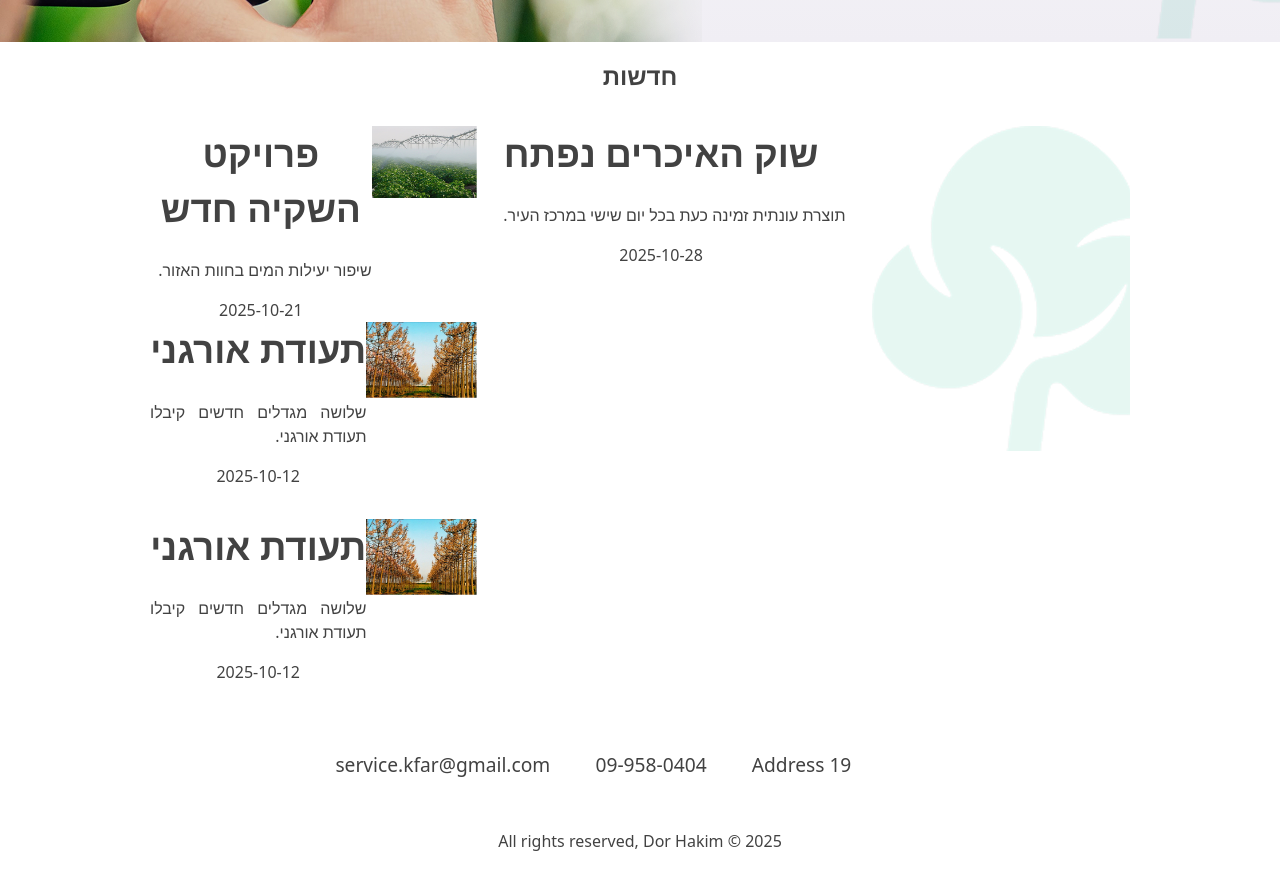
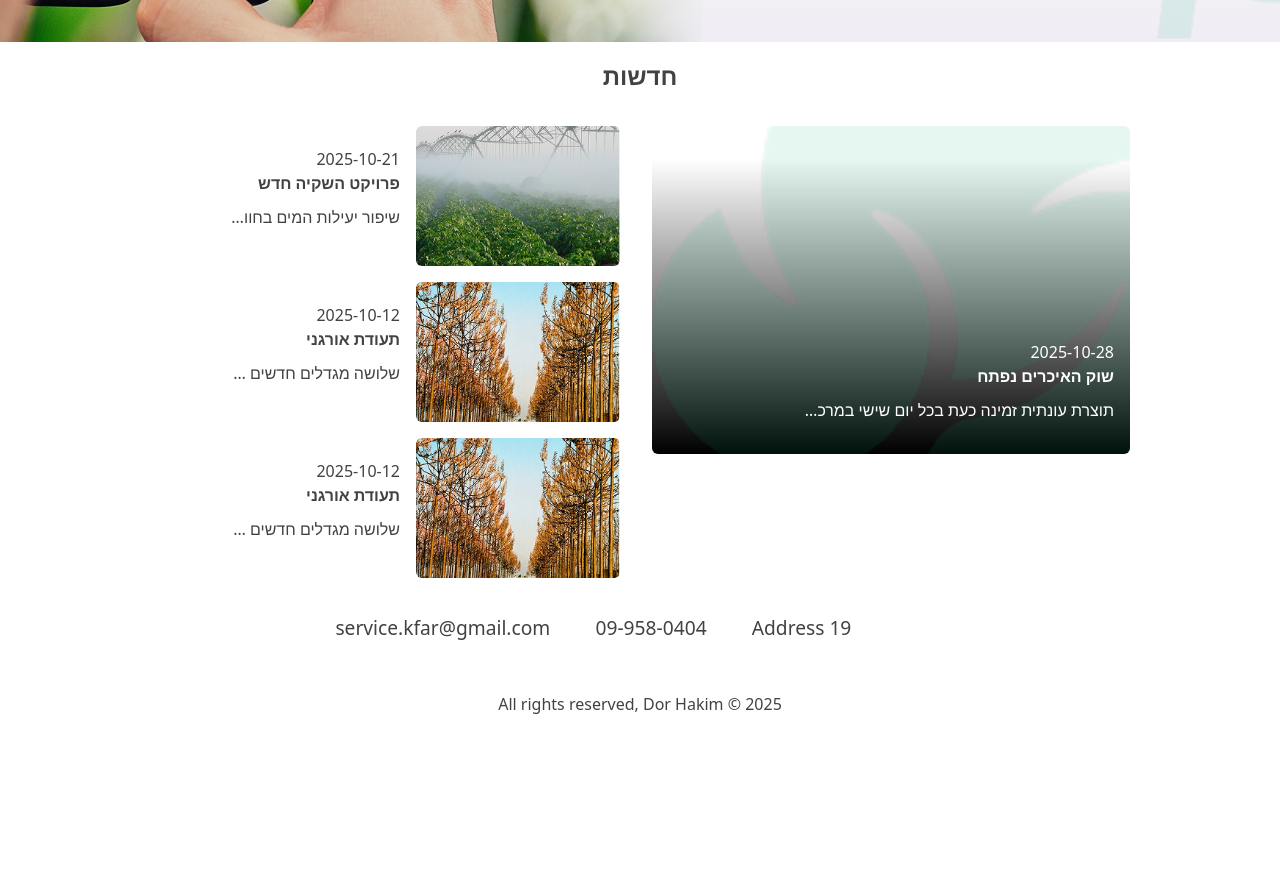
Before and after one commit to dorhakim100/Nizkei-Teva, a React (Vite) app: page / in a window 1280 px wide. Shown: the part 1700-2573 px from the top of the page. After the commit the page ends 2436 px from the top, so only its background shows below. Built offline with nearby package versions, Linux system fonts and the light colour scheme; some icons are missing.

Commit message:
Style News grid and imgs

```diff
--- a/src/assets/styles/basics/helpers.scss
+++ b/src/assets/styles/basics/helpers.scss
@@ -38,3 +38,9 @@
     outline: none;
   }
 }
+
+.text-overflow-ellipsis {
+  overflow: hidden;
+  text-overflow: ellipsis;
+  white-space: nowrap;
+}
--- a/src/components/News/NewsCard/NewsCard.tsx
+++ b/src/components/News/NewsCard/NewsCard.tsx
@@ -14,26 +14,26 @@ export function NewsCard({ item, language, onClick }: NewsCardProps) {
   return (
     <article
       className='news-card'
-      onClick={() => onClick?.(item)}
+      // onClick={() => onClick?.(item)}
       role={onClick ? 'button' : undefined}
       tabIndex={onClick ? 0 : -1}
     >
       {item.imageUrl && (
-        <div className='news-card__media'>
+        <div className='media'>
           <img
             src={item.imageUrl}
             alt={typeof title === 'string' ? title : ''}
           />
         </div>
       )}
-      <div className='news-card__content'>
-        <h3 className='news-card__title'>{title}</h3>
-        {summary && <p className='news-card__summary'>{summary}</p>}
+      <div className='content'>
         {item.publishedAt && (
-          <time className='news-card__date' dateTime={item.publishedAt}>
+          <time className='date' dateTime={item.publishedAt}>
             {item.publishedAt}
           </time>
         )}
+        <h4 className='title'>{title}</h4>
+        {summary && <p className='summary'>{summary}</p>}
       </div>
     </article>
   )
--- a/src/components/News/NewsCard/styles/NewsCard.scss
+++ b/src/components/News/NewsCard/styles/NewsCard.scss
@@ -1,7 +1,63 @@
 .news-card {
+  // justify-self: start;
   display: grid;
-  grid-auto-flow: column;
+  grid-template-columns: auto 250px;
+  gap: 1rem;
+  text-align: start;
+  align-items: center;
+  height: fit-content;
+
+  &:first-of-type {
+    grid-template-columns: 1fr;
+    position: relative;
+    align-self: start;
+
+    // grid-column: 1/4;
+
+    .media {
+      img {
+        z-index: 1;
+        width: 100%;
+        object-fit: cover;
+
+        background: linear-gradient(0deg, #000 0%, rgba(0, 0, 0, 0) 90%);
+      }
+
+      // background-color: $primary-color;
+    }
+
+    .content {
+      position: absolute;
+
+      bottom: 0;
+      left: 0;
+      width: 100%;
+      color: $white;
+
+      padding: 1rem;
+
+      // background-color: $primary-color;
+    }
+  }
+
   img {
     aspect-ratio: 204 / 140;
+    object-fit: cover;
+    min-width: 204px;
+    border-radius: 6px;
+
+    @media (max-width: $narrow-breakpoint) {
+      width: 127px;
+    }
+  }
+
+  .content {
+    .summary {
+      max-width: 70%;
+      text-wrap: nowrap;
+      overflow: hidden;
+      text-overflow: ellipsis;
+      // white-space: nowrap;
+    }
   }
 }
--- a/src/components/News/styles/News.scss
+++ b/src/components/News/styles/News.scss
@@ -3,7 +3,11 @@
   display: grid;
   gap: 2rem;
   justify-items: center;
-  padding: 1em 150px;
+  // max-width: 1470px;
+
+  @media (min-width: $narrow-breakpoint) {
+    padding: 1em 150px;
+  }
 
   .news-title {
     margin: 0;
@@ -11,6 +15,7 @@
 
   .news-list {
     display: grid;
+    gap: 1rem 2rem;
 
     grid-template-rows: repeat(3, 1fr);
     grid-template-columns: repeat(3, 1fr);
@@ -23,6 +28,10 @@
       &:first-of-type {
         grid-column: 1/3;
         grid-row: 1/-1;
+        @media (min-width: $narrow-breakpoint) {
+          justify-self: stretch;
+        }
+
         @media (max-width: $narrow-breakpoint) {
           grid-column: 1/2;
           grid-row: 1/2;
--- a/src/pages/Home/Home.tsx
+++ b/src/pages/Home/Home.tsx
@@ -18,7 +18,7 @@ const newsItems: NewsItem[] = [
     title: { en: 'Farmers Market Opens', he: 'שוק האיכרים נפתח' },
     summary: {
       en: 'Seasonal produce now available every Friday downtown.',
-      he: 'תוצרת עונתית זמינה כעת בכל יום שישי במרכז העיר.',
+      he: 'תוצרת עונתית זמינה כעת בכל יום שישי במרכז העיר.שיפור יעילות המים בחוות האזור.שיפור יעילות המים בחוות האזור.שיפור יעילות המים בחוות האזור.שיפור יעילות המים בחוות האזור.שיפור יעילות המים בחוות האזור.',
     },
     imageUrl: '/imgs/image 49.png',
     linkUrl: 'https://example.com/news/1',
@@ -29,7 +29,7 @@ const newsItems: NewsItem[] = [
     title: { en: 'New Irrigation Project', he: 'פרויקט השקיה חדש' },
     summary: {
       en: 'Improving water efficiency across regional farms.',
-      he: 'שיפור יעילות המים בחוות האזור.',
+      he: 'שיפור יעילות המים בחוות האזור.שיפור יעילות המים בחוות האזור.שיפור יעילות המים בחוות האזור.שיפור יעילות המים בחוות האזור.שיפור יעילות המים בחוות האזור.שיפור יעילות המים בחוות האזור.שיפור יעילות המים בחוות האזור.שיפור יעילות המים בחוות האזור.שיפור יעילות המים בחוות האזור.שיפור יעילות המים בחוות האזור.',
     },
     imageUrl: '/imgs/image 97.png',
     linkUrl: 'https://example.com/news/2',
@@ -40,7 +40,7 @@ const newsItems: NewsItem[] = [
     title: { en: 'Organic Certification', he: 'תעודת אורגני' },
     summary: {
       en: 'Three new growers achieved organic certification.',
-      he: 'שלושה מגדלים חדשים קיבלו תעודת אורגני.',
+      he: 'שלושה מגדלים חדשים קיבלו תעודת אורגני.שיפור יעילות המים בחוות האזור.שיפור יעילות המים בחוות האזור.שיפור יעילות המים בחוות האזור.שיפור יעילות המים בחוות האזור.שיפור יעילות המים בחוות האזור.',
     },
     imageUrl: '/imgs/image 98.png',
     linkUrl: 'https://example.com/news/3',
@@ -51,7 +51,7 @@ const newsItems: NewsItem[] = [
     title: { en: 'Organic Certification', he: 'תעודת אורגני' },
     summary: {
       en: 'Three new growers achieved organic certification.',
-      he: 'שלושה מגדלים חדשים קיבלו תעודת אורגני.',
+      he: 'שלושה מגדלים חדשים קיבלו תעודת אורגני.שיפור יעילות המים בחוות האזור.שיפור יעילות המים בחוות האזור.שיפור יעילות המים בחוות האזור.שיפור יעילות המים בחוות האזור.שיפור יעילות המים בחוות האזור.שיפור יעילות המים בחוות האזור.',
     },
     imageUrl: '/imgs/image 98.png',
     linkUrl: 'https://example.com/news/3',
```
